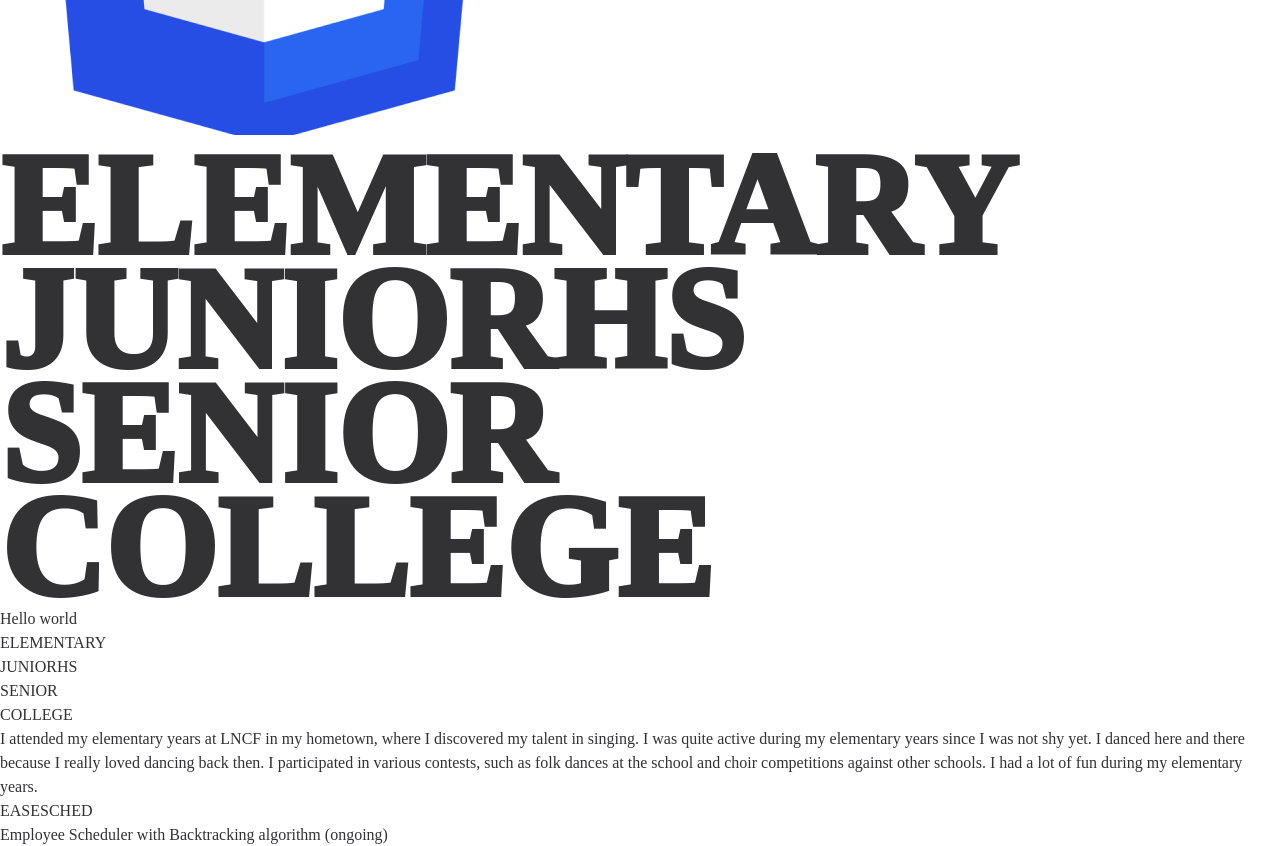
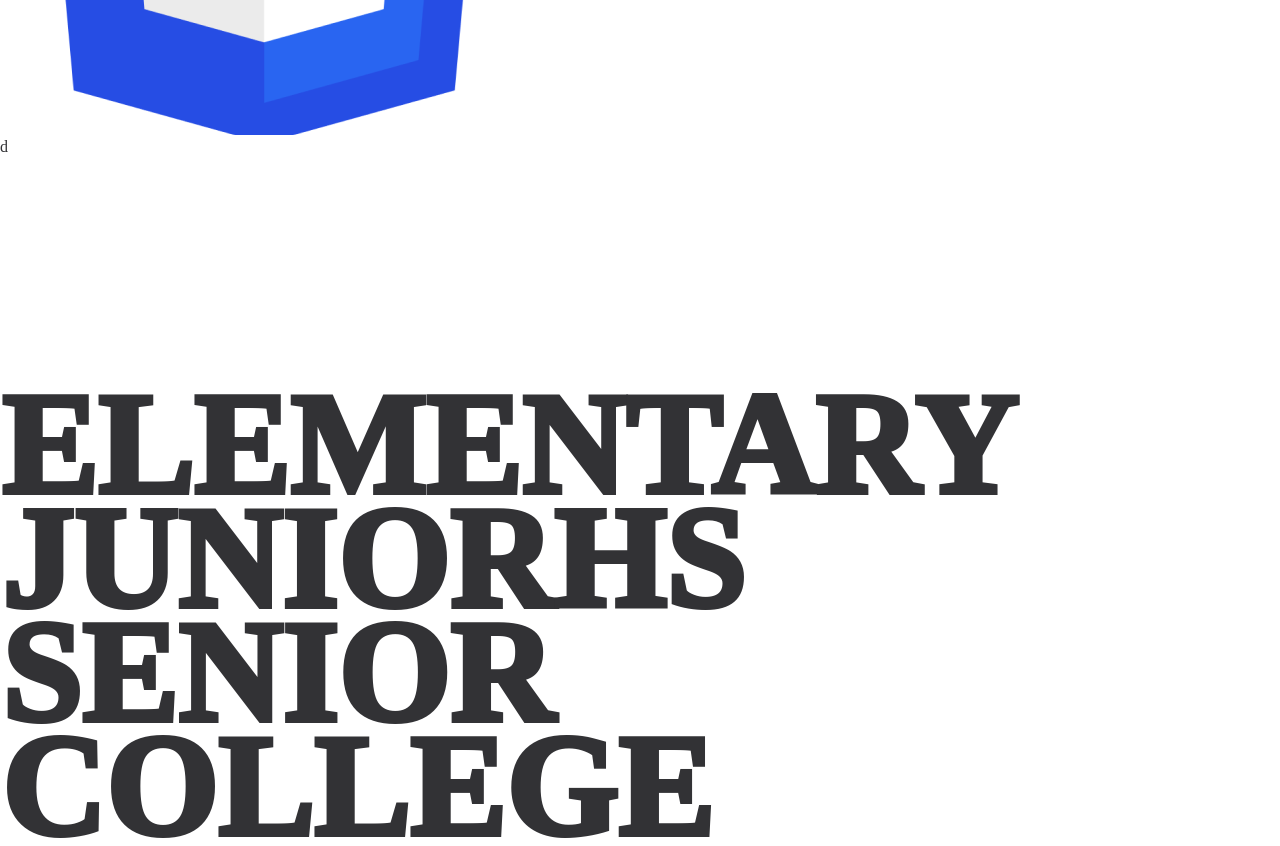
Before and after one commit to louiseDepone/PersonalWebsite, a React app: page / in a window 1280 px wide. Shown: the part 4680-5526 px from the top of the page. Built offline with nearby package versions, Linux system fonts and the light colour scheme; the HTML template or start-up script is replaced by a standard one.

Commit message:
adding hover effect on education

```diff
--- a/src/Components/Education.jsx
+++ b/src/Components/Education.jsx
@@ -1,37 +1,54 @@
 import React, { useState } from 'react'
-
+import ncf from "../assets/school/ncf.jpg"
+import csr from "../assets/school/csr.jpg"
+import lncf from "../assets/school/lncf.jpg"
+import sti from "../assets/school/sti.jpg"
 export default function Education() {
     const [school, setschool]=useState("elementary")
+    const [c, setc]=useState("#")
+    const [s, sc]=useState(" hidden ")
 
+  const [cursor, setcursor] = useState({top:0, left:0})
 
-    const cleick = (name) => [
+    const cleick = (name) => {
         setschool(name)
-    ]
-  return (
-    <div className='w-screen relative mt-20'  onMouseMove={(e) =>{
-          console.log(e)
+}
+
+      const over = (e) =>{
+        sc("block")
         setcursor({
           top: e.pageY - 100,
           left: e.pageX - 100
         })
-        }} >
+      }
+  return (
+    <div className='w-screen  mt-20 ' >
 
-        <div id='education'>
-            <p className={`${school == "elementary" ?" opacity-100 ": "opacity-40"  } hover:opacity-100 `} onClick={() => cleick("elementary")}>ELEMENTARY</p>
-            <p className={`${school == "juniorhs" ?" opacity-100 ": "opacity-40"  } hover:opacity-100 `} onClick={() => cleick("juniorhs")}>JUNIORHS</p>
-            <p className={`${school == "senior" ?" opacity-100 ": "opacity-40"  } hover:opacity-100 `} onClick={() => cleick("senior")}> SENIOR</p>
-            <p className={`${school == "college" ?" opacity-100 ": " opacity-40 "  } hover:opacity-100 `} onClick={() => cleick("college")}>COLLEGE</p>
+        <div className={`pp absolute w-24 h-24 bg-red-500 rounded-md ` + s}
+        style={{ ...cursor,
+        backgroundImage: `url(${c})`, backgroundSize: 'git' }}>
+          <div className='w-[100%] h-[100%] bg-black opacity-40'> d</div>
         </div>
+        <div id='education' className='relative' onMouseMove={over} onMouseLeave={() => sc("hidden")}>
 
+
+
+
+
+            <p className={`${school == "elementary" ?" opacity-100 ": "opacity-40"  } hover:opacity-100 `} onClick={() => cleick("elementary")} onMouseEnter={() => setc(lncf)} >ELEMENTARY</p>
+            <p className={`${school == "juniorhs" ?" opacity-100 ": "opacity-40"  } hover:opacity-100 `} onClick={() => cleick("juniorhs")} onMouseEnter={() => setc(csr)}>  JUNIORHS</p>
+            <p className={`${school == "senior" ?" opacity-100 ": "opacity-40"  } hover:opacity-100 `} onClick={() => cleick("senior")}  onMouseEnter={() => setc(sti)}> SENIOR</p>
+            <p className={`${school == "college" ?" opacity-100 ": " opacity-40 "  } hover:opacity-100 `} onClick={() => cleick("college")}  onMouseEnter={() => setc(ncf)}>COLLEGE</p>
         <div className='absolute right-20 bottom-0 w-[36rem]'>
             Hello world
             <p className={`${school == "elementary" ?" inline-block ": "hidden"  } `} onClick={() => cleick("elementary")}>ELEMENTARY</p>
             <p className={`${school == "juniorhs" ?" inline-block ": "hidden"  } `} onClick={() => cleick("juniorhs")}>JUNIORHS</p>
             <p className={`${school == "senior" ?" inline-block ": "hidden"  } `} onClick={() => cleick("senior")}> SENIOR</p>
             <p className={`${school == "college" ?" inline-block ": " hidden "  } `} onClick={() => cleick("college")}>COLLEGE</p>
+        </div>
+        </div>
 
-            <p>I attended my elementary years at LNCF in my hometown, where I discovered my talent in singing. I was quite active during my elementary years since I was not shy yet. I danced here and there because I really loved dancing back then. I participated in various contests, such as folk dances at the school and choir competitions against other schools. I had a lot of fun during my elementary years.</p>
-        </div>
+
 
     </div>
   )
--- a/src/index.css
+++ b/src/index.css
@@ -31,7 +31,13 @@ body{
     box-shadow: 6px 9px 30px -1px rgba(0,0,0,0.38);
 }
 .pp{
-    transition: opacity 1s ease-in-out;
+    transition: background-image  0.5s ease-in-out, display  0.5s ease-in-out;
+    /* transition: all 0.5s ease-in-out;  */
+    background-size: cover;
+    width: 25rem;
+    height: 15rem;
+    background-repeat: no-repeat;
+
 }
 .contactForm  > input{
     /* font-size:large; */
```
Lines whose indentation alone changed are shown as unchanged.
